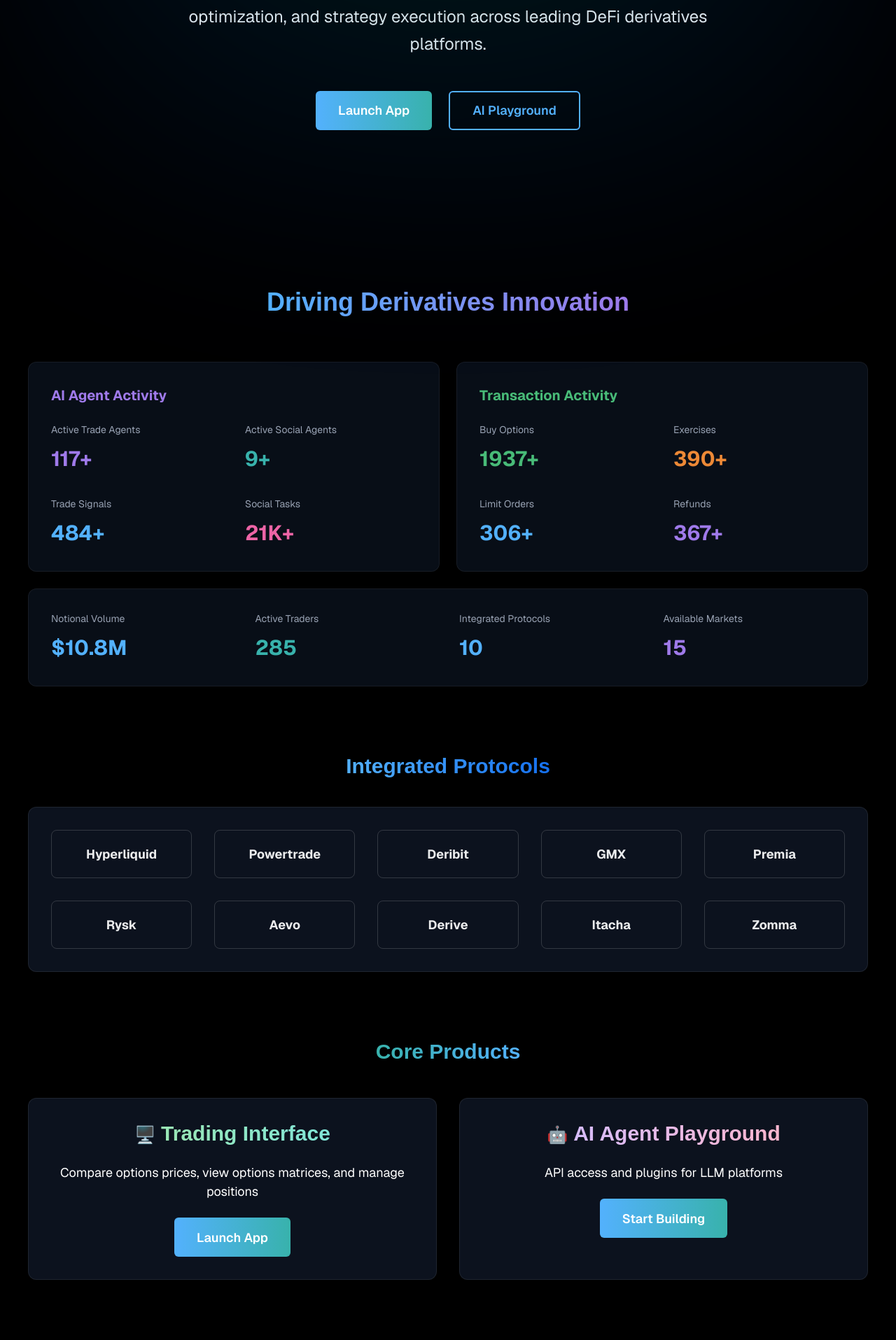
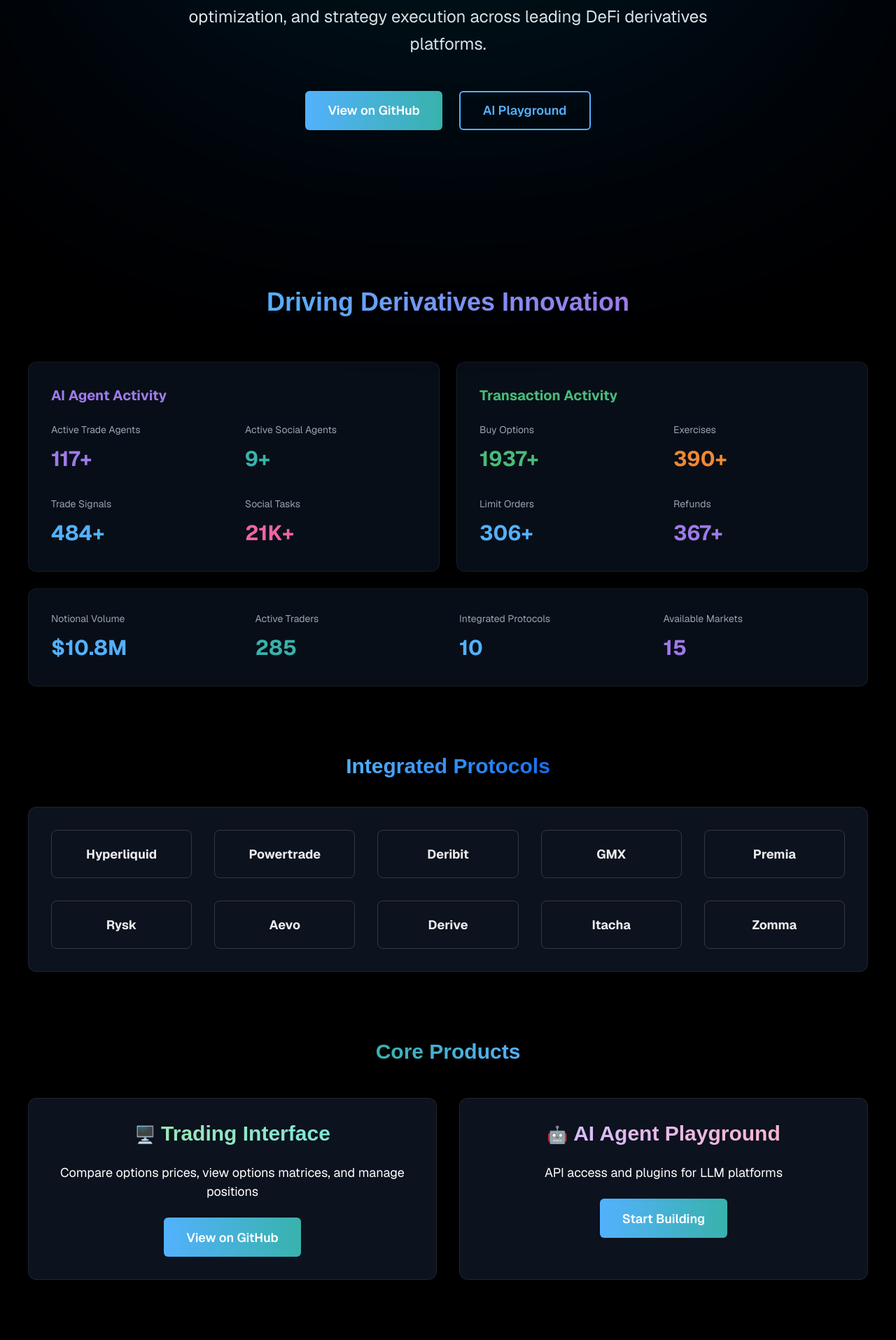
Before and after one commit to grixprotocol/landing-page, a Next.js app: page / in a window 1280 px wide. Shown: the part 465-2380 px from the top of the page at 70% size. Built offline with nearby package versions, Linux system fonts and the light colour scheme; no server answers.

Commit message:
fix: replace all app.grix.finance links with GitHub repo URLs

```diff
--- a/src/components/header/index.tsx
+++ b/src/components/header/index.tsx
@@ -7,8 +7,8 @@
 import GrixLogoImg from "../../../public/GrixLogo.svg";
 import { analytics } from "../../services/analytics";
 
-const APP_LINK = "https://app.grix.finance/trade";
-const DOCS_LINK = 'https://grix-1.gitbook.io/grix';
+const APP_LINK = "https://github.com/grixprotocol/interface";
+const DOCS_LINK = "https://github.com/grixprotocol/sdk";
 
 export const Header = () => (
 	<Box
--- a/src/components/landing/LandingAudience.tsx
+++ b/src/components/landing/LandingAudience.tsx
@@ -139,7 +139,7 @@
 
 					<HStack spacing={4} justify="center" flexWrap={{ base: "wrap", md: "nowrap" }}>
 						<Link
-							href="https://app.grix.finance/api"
+							href="https://github.com/grixprotocol/sdk"
 							bg="rgba(147, 51, 234, 0.3)"
 							color="white"
 							px={6}
@@ -157,7 +157,7 @@
 							</HStack>
 						</Link>
 						<Link
-							href="https://docs.grix.finance"
+							href="https://github.com/grixprotocol/sdk"
 							bg="rgba(59, 130, 246, 0.3)"
 							color="white"
 							px={6}
@@ -231,7 +231,7 @@
 							Compare options prices across multiple DeFi platforms
 						</Text>
 						<Link
-							href="https://app.grix.finance/compare"
+							href="https://github.com/grixprotocol/interface"
 							color="blue.400"
 							fontSize="lg"
 							display="flex"
@@ -251,7 +251,7 @@
 							Comprehensive unified view of options prices
 						</Text>
 						<Link
-							href="https://app.grix.finance/optionsMatrix?asset=BTC&optionType=call"
+							href="https://github.com/grixprotocol/interface"
 							color="purple.400"
 							fontSize="lg"
 							display="flex"
@@ -271,7 +271,7 @@
 							Track positions and monitor orders in real-time
 						</Text>
 						<Link
-							href="https://app.grix.finance/portfolio?ordersTableType=LiveOrders"
+							href="https://github.com/grixprotocol/interface"
 							color="green.400"
 							fontSize="lg"
 							display="flex"
--- a/src/components/landing/LandingHero.tsx
+++ b/src/components/landing/LandingHero.tsx
@@ -54,8 +54,8 @@
 				</Text>
 
 				<HStack spacing={6} pt={4}>
-					<PrimaryButton href="https://app.grix.finance">Launch App</PrimaryButton>
-					<SecondaryButton href="https://app.grix.finance/calypso/lobby">
+					<PrimaryButton href="https://github.com/grixprotocol/interface">View on GitHub</PrimaryButton>
+					<SecondaryButton href="https://github.com/grixprotocol/options-perps-derivatives-mcp">
 						AI Playground
 					</SecondaryButton>
 				</HStack>
--- a/src/components/landing/LandingJoin.tsx
+++ b/src/components/landing/LandingJoin.tsx
@@ -95,7 +95,7 @@
 
 			<Button
 				as="a"
-				href="https://app.grix.finance"
+				href="https://github.com/grixprotocol"
 				size="lg"
 				px={8}
 				py={6}
--- a/src/components/landing/LandingProducts.tsx
+++ b/src/components/landing/LandingProducts.tsx
@@ -17,8 +17,8 @@
 		description: "Compare options prices, view options matrices, and manage positions",
 		icon: "🖥️",
 		color: "green",
-		buttonText: "Launch App",
-		href: "https://app.grix.finance",
+		buttonText: "View on GitHub",
+		href: "https://github.com/grixprotocol/interface",
 	},
 	{
 		title: "AI Agent Playground",
@@ -26,7 +26,7 @@
 		icon: "🤖",
 		color: "purple",
 		buttonText: "Start Building",
-		href: "https://app.grix.finance/calypso/lobby",
+		href: "https://github.com/grixprotocol/options-perps-derivatives-mcp",
 	},
 ];
 
```
